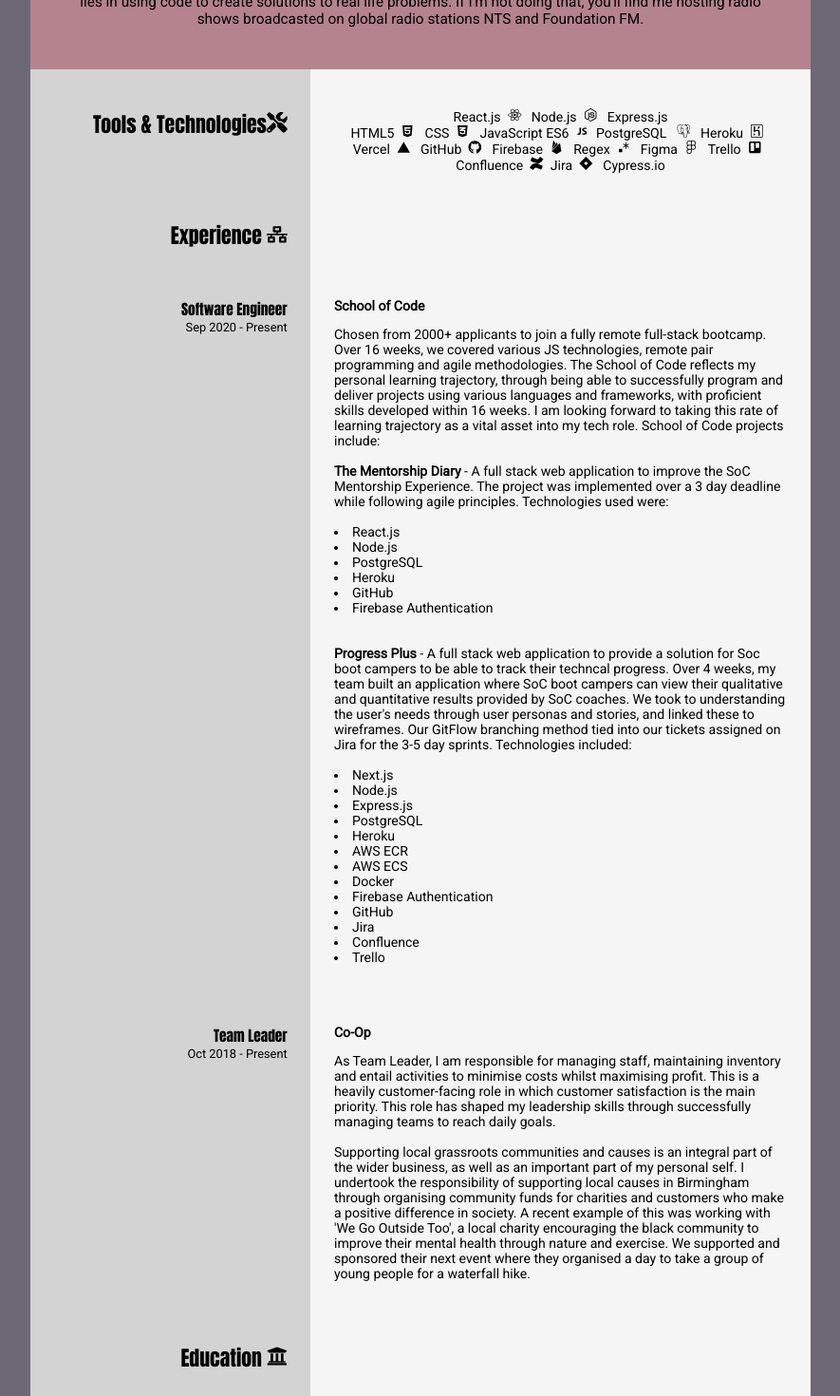
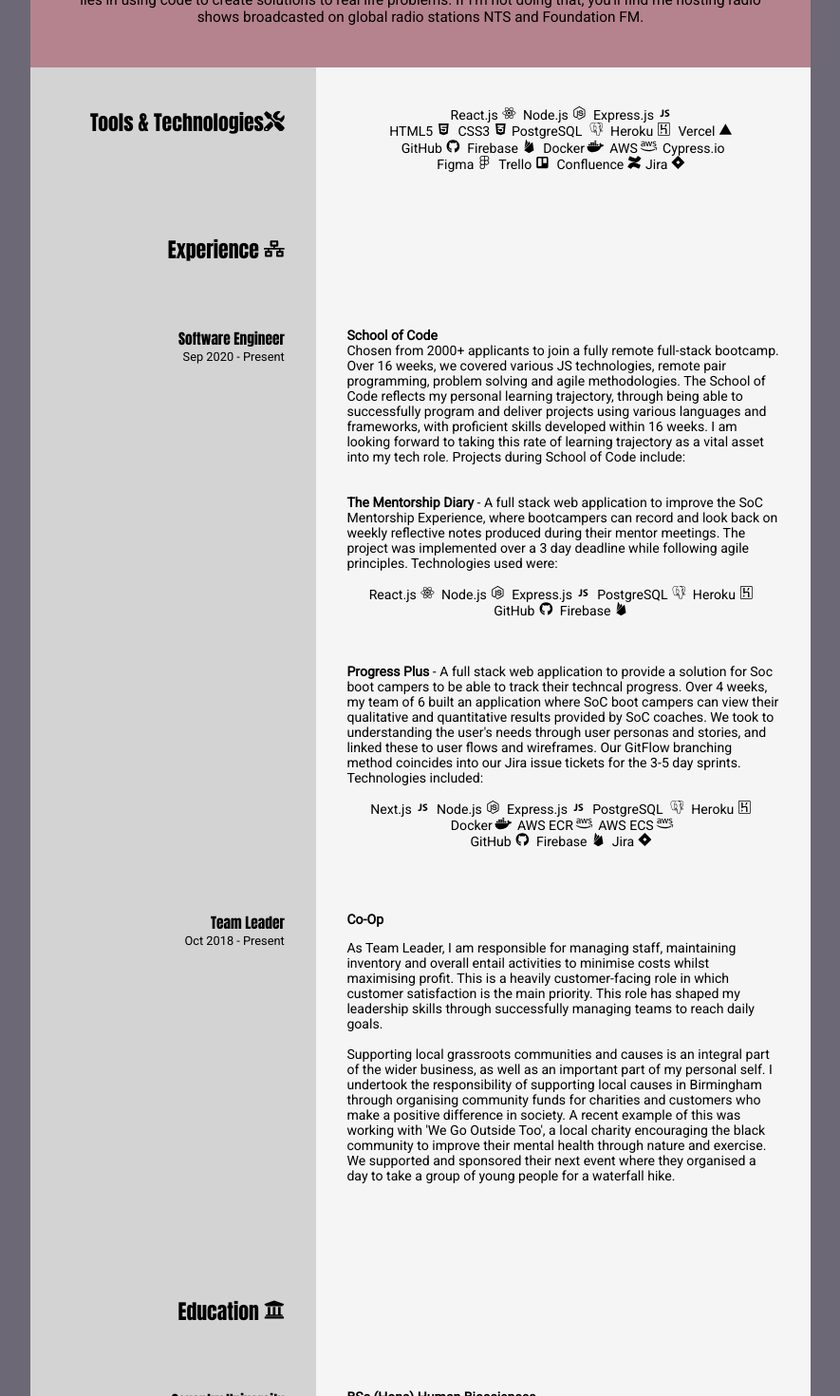
Before and after one commit to FreshtaEbrahim/cv, a React (Create React App) app: page / in a window 1280 px wide. Shown: the part 260-1730 px from the top of the page at 95% size, without its empty margins (197-1082 px from the left). Built offline with nearby package versions, Linux system fonts and the light colour scheme.

Commit message:
refactoring w global variables

```diff
--- a/src/components/CVEducationHeader/CVEducation/CVEducation.css
+++ b/src/components/CVEducationHeader/CVEducation/CVEducation.css
@@ -15,7 +15,7 @@
 .CVEducation-title {
   background-color: lightgray;
   width: 34%;
-  padding: 3%;
+  padding: 4%;
 }
 
 .CVEducation-icon {
@@ -42,7 +42,7 @@
   background-color: whitesmoke;
   font-family: 'Roboto', sans-serif;
   width: 66%;
-  padding: 3%;
+  padding: 4%;
 }
 
 .CVEducation-header {
--- a/src/components/CVEducationHeader/CVEducationHeader.css
+++ b/src/components/CVEducationHeader/CVEducationHeader.css
@@ -13,7 +13,7 @@
   font-family: 'Anton', sans-serif;
   font-size: 1.7vw;
   text-align: right;
-  padding: 3%;
+  padding: 4%;
 }
 
 .CVEducation-icon {
@@ -23,5 +23,5 @@
 .CVEducationHeader-right {
   width: 66%;
   background-color: whitesmoke;
-  padding: 3%;
+  padding: 4%;
 }
--- a/src/components/CVExperienceHeader/CVExperience/CVExperience.css
+++ b/src/components/CVExperienceHeader/CVExperience/CVExperience.css
@@ -13,7 +13,7 @@
 .CVExperience-title {
   background-color: lightgray;
   width: 34%;
-  padding: 3%;
+  padding: 4%;
 }
 
 .CVExperience-role {
@@ -36,7 +36,7 @@
   background-color: whitesmoke;
   font-family: 'Roboto', sans-serif;
   width: 66%;
-  padding: 3%;
+  padding: 4%;
 }
 
 .CVExperience-header {
@@ -51,10 +51,17 @@
 }
 
 .CVExperience-techstack {
-  background-color: whitesmoke !important;
-  color: black !important;
+  background-color: whitesmoke;
+  color: black;
+  text-align: center;
+  font-size: 1.1vw;
 }
 
 b {
   background-color: whitesmoke;
 }
+
+.CVTechnologies-icon-list {
+  background-color: whitesmoke;
+  width: 5%;
+}
--- a/src/components/CVExperienceHeader/CVExperience/CVExperience2/index.js
+++ b/src/components/CVExperienceHeader/CVExperience/CVExperience2/index.js
@@ -12,10 +12,11 @@
         <h2 className='CVExperience-header'>Co-Op</h2>
         <p className='CVExperience-body'>
           As Team Leader, I am responsible for managing staff, maintaining
-          inventory and entail activities to minimise costs whilst maximising
-          profit. This is a heavily customer-facing role in which customer
-          satisfaction is the main priority. This role has shaped my leadership
-          skills through successfully managing teams to reach daily goals.
+          inventory and overall entail activities to minimise costs whilst
+          maximising profit. This is a heavily customer-facing role in which
+          customer satisfaction is the main priority. This role has shaped my
+          leadership skills through successfully managing teams to reach daily
+          goals.
           <br />
           <br />
           Supporting local grassroots communities and causes is an integral part
@@ -29,6 +30,8 @@
           they organised a day to take a group of young people for a waterfall
           hike.
         </p>
+        <br />
+        <br />
       </div>
     </div>
   );
--- a/src/components/CVExperienceHeader/CVExperience/index.js
+++ b/src/components/CVExperienceHeader/CVExperience/index.js
@@ -1,6 +1,16 @@
 import React from 'react';
 import './CVExperience.css';
 import CVExperience2 from './CVExperience2';
+import { DiJavascript1 } from 'react-icons/di';
+import {
+  FaNodeJs,
+  FaGithub,
+  FaReact,
+  FaDocker,
+  FaAws,
+  FaJira,
+} from 'react-icons/fa';
+import { SiPostgresql, SiHeroku, SiFirebase } from 'react-icons/si';
 
 export default function CVExperience() {
   return (
@@ -12,55 +22,67 @@
         </div>
         <div className='CVExperience-text'>
           <h2 className='CVExperience-header'>School of Code</h2>
-          <p className='CVExperience-body'>
+          <div className='CVExperience-body'>
             Chosen from 2000+ applicants to join a fully remote full-stack
             bootcamp. Over 16 weeks, we covered various JS technologies, remote
-            pair programming and agile methodologies. The School of Code
-            reflects my personal learning trajectory, through being able to
-            successfully program and deliver projects using various languages
-            and frameworks, with proficient skills developed within 16 weeks. I
-            am looking forward to taking this rate of learning trajectory as a
-            vital asset into my tech role. School of Code projects include:
+            pair programming, problem solving and agile methodologies. The
+            School of Code reflects my personal learning trajectory, through
+            being able to successfully program and deliver projects using
+            various languages and frameworks, with proficient skills developed
+            within 16 weeks. I am looking forward to taking this rate of
+            learning trajectory as a vital asset into my tech role. Projects
+            during School of Code include:
+            <br />
             <br />
             <br />
             <b>The Mentorship Diary</b> - A full stack web application to
-            improve the SoC Mentorship Experience. The project was implemented
-            over a 3 day deadline while following agile principles. Technologies
-            used were:
+            improve the SoC Mentorship Experience, where bootcampers can record
+            and look back on weekly reflective notes produced during their
+            mentor meetings. The project was implemented over a 3 day deadline
+            while following agile principles. Technologies used were:
             <br />
             <br />
-            <li className='CVExperience-techstack'>React.js</li>
-            <li className='CVExperience-techstack'>Node.js</li>
-            <li className='CVExperience-techstack'>PostgreSQL</li>
-            <li className='CVExperience-techstack'>Heroku</li>
-            <li className='CVExperience-techstack'>GitHub</li>
-            <li className='CVExperience-techstack'>Firebase Authentication</li>
+            <div className='CVExperience-techstack'>
+              React.js
+              <FaReact className='CVTechnologies-icon-list' /> Node.js
+              <FaNodeJs className='CVTechnologies-icon-list' /> Express.js
+              <DiJavascript1 className='CVTechnologies-icon-list' /> PostgreSQL
+              <SiPostgresql className='CVTechnologies-icon-list' /> Heroku
+              <SiHeroku className='CVTechnologies-icon-list' /> GitHub
+              <FaGithub className='CVTechnologies-icon-list' /> Firebase
+              <SiFirebase className='CVTechnologies-icon-list' />
+            </div>
+            <br />
             <br />
             <br />
             <b>Progress Plus</b> - A full stack web application to provide a
             solution for Soc boot campers to be able to track their techncal
-            progress. Over 4 weeks, my team built an application where SoC boot
-            campers can view their qualitative and quantitative results provided
-            by SoC coaches. We took to understanding the user's needs through
-            user personas and stories, and linked these to wireframes. Our
-            GitFlow branching method tied into our tickets assigned on Jira for
-            the 3-5 day sprints. Technologies included:
+            progress. Over 4 weeks, my team of 6 built an application where SoC
+            boot campers can view their qualitative and quantitative results
+            provided by SoC coaches. We took to understanding the user's needs
+            through user personas and stories, and linked these to user flows
+            and wireframes. Our GitFlow branching method coincides into our Jira
+            issue tickets for the 3-5 day sprints. Technologies included:
             <br />
             <br />
-            <li className='CVExperience-techstack'>Next.js</li>
-            <li className='CVExperience-techstack'>Node.js</li>
-            <li className='CVExperience-techstack'>Express.js</li>
-            <li className='CVExperience-techstack'>PostgreSQL</li>
-            <li className='CVExperience-techstack'>Heroku</li>
-            <li className='CVExperience-techstack'>AWS ECR</li>
-            <li className='CVExperience-techstack'>AWS ECS</li>
-            <li className='CVExperience-techstack'>Docker</li>
-            <li className='CVExperience-techstack'>Firebase Authentication</li>
-            <li className='CVExperience-techstack'>GitHub</li>
-            <li className='CVExperience-techstack'>Jira</li>
-            <li className='CVExperience-techstack'>Confluence</li>
-            <li className='CVExperience-techstack'>Trello</li>
-          </p>
+            <div className='CVExperience-techstack'>
+              Next.js
+              <DiJavascript1 className='CVTechnologies-icon-list' /> Node.js
+              <FaNodeJs className='CVTechnologies-icon-list' /> Express.js
+              <DiJavascript1 className='CVTechnologies-icon-list' /> PostgreSQL{' '}
+              <SiPostgresql className='CVTechnologies-icon-list' /> Heroku
+              <SiHeroku className='CVTechnologies-icon-list' />
+              <br /> Docker
+              <FaDocker className='CVTechnologies-icon-list' /> AWS ECR
+              <FaAws className='CVTechnologies-icon-list' /> AWS ECS
+              <FaAws className='CVTechnologies-icon-list' />
+              <br />
+              GitHub
+              <FaGithub className='CVTechnologies-icon-list' /> Firebase
+              <SiFirebase className='CVTechnologies-icon-list' /> Jira
+              <FaJira className='CVTechnologies-icon-list' />
+            </div>
+          </div>
         </div>
       </div>
       <CVExperience2 />
--- a/src/components/CVExperienceHeader/CVExperienceHeader.css
+++ b/src/components/CVExperienceHeader/CVExperienceHeader.css
@@ -13,7 +13,7 @@
   font-family: 'Anton', sans-serif;
   font-size: 1.7vw;
   text-align: right;
-  padding: 3%;
+  padding: 4%;
 }
 
 .CVExperience-icon {
@@ -25,5 +25,5 @@
 .CVExperienceHeader-right {
   width: 66%;
   background-color: whitesmoke;
-  padding: 3%;
+  padding: 4%;
 }
--- a/src/components/CVInterests/CVInterests.css
+++ b/src/components/CVInterests/CVInterests.css
@@ -11,7 +11,7 @@
 .CVInterests-title {
   background-color: lightgray;
   width: 34%;
-  padding: 3%;
+  padding: 4%;
 }
 
 .CVInterestsHeader-left {
@@ -20,7 +20,7 @@
   font-family: 'Anton', sans-serif;
   font-size: 1.7vw;
   text-align: right;
-  padding: 3%;
+  padding: 4%;
 }
 
 .CVInterests-icon {
@@ -31,7 +31,7 @@
   background-color: whitesmoke;
   font-family: 'Roboto', sans-serif;
   width: 66%;
-  padding: 3%;
+  padding: 4%;
 }
 
 .CVInterests-header {
--- a/src/components/CVReferences/CVReferences.css
+++ b/src/components/CVReferences/CVReferences.css
@@ -14,7 +14,7 @@
   font-family: 'Anton', sans-serif;
   font-size: 1.7vw;
   text-align: right;
-  padding: 3%;
+  padding: 4%;
   padding-bottom: 4%;
 }
 
@@ -33,7 +33,7 @@
   background-color: whitesmoke;
   font-family: 'Roboto', sans-serif;
   width: 66%;
-  padding: 3%;
+  padding: 4%;
   padding-bottom: 4%;
 }
 
--- a/src/components/CVTechnologies/CVTechnologies.css
+++ b/src/components/CVTechnologies/CVTechnologies.css
@@ -16,7 +16,7 @@
   font-family: 'Anton', sans-serif;
   font-size: 1.7vw;
   text-align: right;
-  padding: 3%;
+  padding: 4%;
   padding-top: 5%;
 }
 
@@ -30,7 +30,7 @@
   background-color: whitesmoke;
   font-family: 'Roboto', sans-serif;
   width: 66%;
-  padding: 3%;
+  padding: 4%;
   padding-top: 5%;
   font-size: 1.1vw;
   text-align: center;
--- a/src/components/CVTechnologies/index.js
+++ b/src/components/CVTechnologies/index.js
@@ -11,10 +11,11 @@
   FaFigma,
   FaJira,
   FaConfluence,
+  FaDocker,
+  FaAws,
 } from 'react-icons/fa';
 import { DiJavascript1 } from 'react-icons/di';
 import { SiFirebase, SiHeroku, SiPostgresql } from 'react-icons/si';
-import { VscRegex } from 'react-icons/vsc';
 import { IoLogoVercel } from 'react-icons/io5';
 
 export default function CVTechnologies() {
@@ -28,21 +29,27 @@
         React.js
         <FaReact className='CVTechnologies-icon-list' /> Node.js
         <FaNodeJs className='CVTechnologies-icon-list' /> Express.js
-        <br /> HTML5
-        <FaHtml5 className='CVTechnologies-icon-list' /> CSS
-        <FaCss3Alt className='CVTechnologies-icon-list' /> JavaScript ES6
         <DiJavascript1 className='CVTechnologies-icon-list' />
+        <br />
+        HTML5
+        <FaHtml5 className='CVTechnologies-icon-list' /> CSS3
+        <FaCss3Alt className='CVTechnologies-icon-list' />
         PostgreSQL <SiPostgresql className='CVTechnologies-icon-list' /> Heroku
         <SiHeroku className='CVTechnologies-icon-list' /> Vercel
-        <IoLogoVercel className='CVTechnologies-icon-list' /> GitHub
+        <IoLogoVercel className='CVTechnologies-icon-list' />
+        <br />
+        GitHub
         <FaGithub className='CVTechnologies-icon-list' /> Firebase
-        <SiFirebase className='CVTechnologies-icon-list' /> Regex
-        <VscRegex className='CVTechnologies-icon-list' /> Figma
+        <SiFirebase className='CVTechnologies-icon-list' /> Docker
+        <FaDocker className='CVTechnologies-icon-list' /> AWS
+        <FaAws className='CVTechnologies-icon-list' /> Cypress.io
+        <br />
+        Figma
         <FaFigma className='CVTechnologies-icon-list' /> Trello
         <FaTrello className='CVTechnologies-icon-list' /> Confluence
         <FaConfluence className='CVTechnologies-icon-list' />
         Jira
-        <FaJira className='CVTechnologies-icon-list' /> Cypress.io
+        <FaJira className='CVTechnologies-icon-list' />
       </div>
     </div>
   );
```
Also changed, not shown: src/components/CVHeader/CVHeader.css (+5 -4 lines), src/globalVariables/CVTechnologiesVariables.js (added, +50 -0 lines), 1 other file (tests, documents, lock files or other folders).
